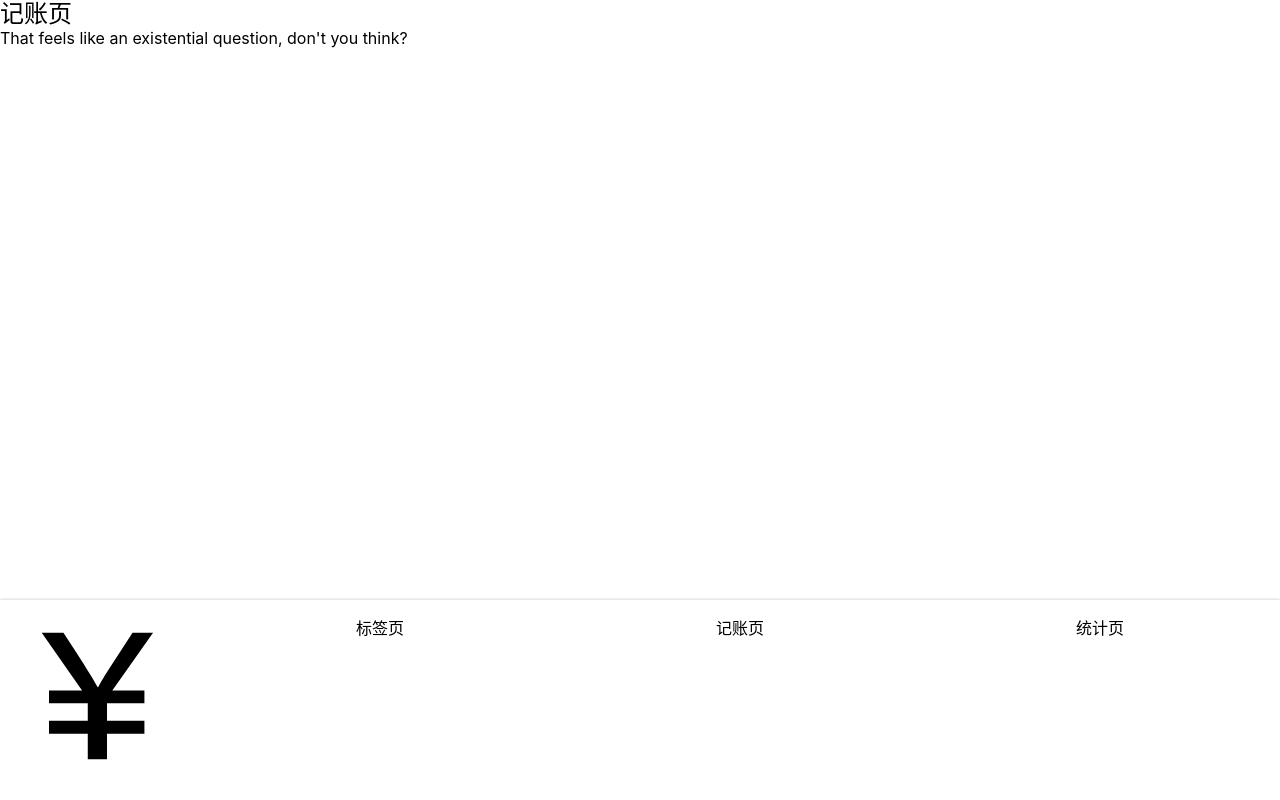
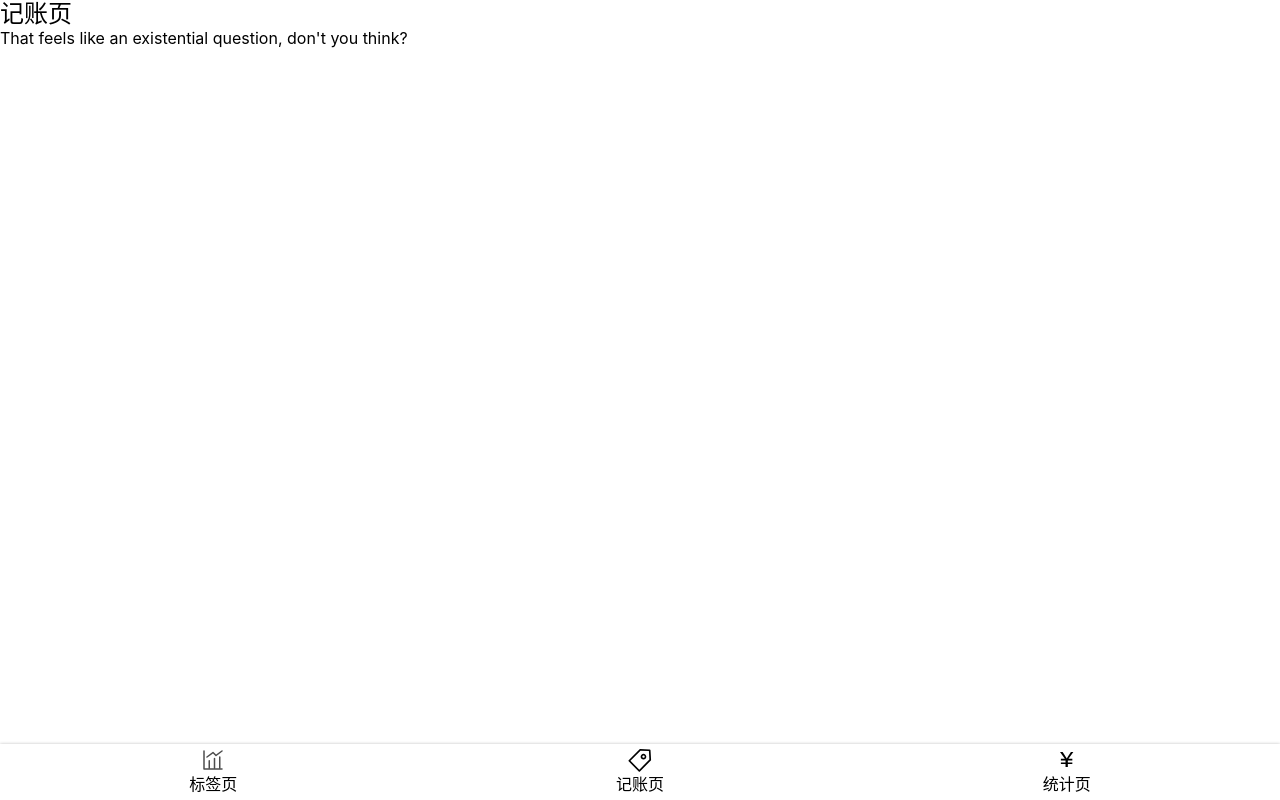
Before and after one commit to dswang2/come-up-account, a React app: page / in a window 1280 px wide. Built offline with nearby package versions, Linux system fonts and the light colour scheme.

Commit message:
从0开发React项目-9-导航栏SVG图标的使用

```diff
--- a/config/webpack.config.js
+++ b/config/webpack.config.js
@@ -352,6 +352,13 @@ module.exports = function (webpackEnv) {
           // back to the "file" loader at the end of the loader list.
           oneOf: [
             // TODO: Merge this config once `image/avif` is in the mime-db
+            {
+              test: /\.svg$/,
+              use: [
+                { loader: 'svg-sprite-loader', options: {} },
+                { loader: 'svgo-loader',options: {}}
+              ]
+            },
             // https://github.com/jshttp/mime-db
             {
               test: [/\.avif$/],
--- a/package.json
+++ b/package.json
@@ -90,7 +90,9 @@
   },
   "devDependencies": {
     "@types/react-router-dom": "^5.3.3",
-    "@types/styled-components": "^5.1.25"
+    "@types/styled-components": "^5.1.25",
+    "svg-sprite-loader": "^6.0.11",
+    "svgo-loader": "^3.0.1"
   },
   "jest": {
     "roots": [
--- a/src/App.tsx
+++ b/src/App.tsx
@@ -1,5 +1,4 @@
 import React from 'react';
-import { Link } from 'react-router-dom';
 import {
     HashRouter,
     Routes,
--- a/src/components/Nav.tsx
+++ b/src/components/Nav.tsx
@@ -1,7 +1,11 @@
 import { Link } from "react-router-dom";
 import styled from "styled-components";
 
-import money from "icons/money.svg"
+require("icons/money.svg");
+require("icons/chart.svg");
+require("icons/tag.svg");
+// import icons from "icons/money.svg"
+// console.log("ddsw", icons); // import导入svg图片的话，这个是必须的，否则就会因为TreeShaking而找不到引入的icons
 
 const NavWrapper = styled.nav`
   line-height: 24px; // 不特别设置的话，line-height等于font-size+行距，是文字实际占用尺寸，一般不直接改变标签大小，而是改变line-height
@@ -12,9 +16,17 @@ const NavWrapper = styled.nav`
     justify-content: center;
 
     > li {
-      padding: 16px;
+      padding: 4px 0;
       flex-grow: 1; // flex布局占比放大
       text-align: center; // 文字居中
+      display: flex;
+      flex-direction: column;
+      justify-content: center;
+      align-items: center;
+      .icon{
+        width: 24px;
+        height: 24px;
+      }
     }
   }
 `;
@@ -22,10 +34,25 @@ const NavWrapper = styled.nav`
 const Nav = () => {
     return (<NavWrapper>
         <ul>
-            <img src={money} alt=""/>
-            <li><Link to="/tags">标签页</Link></li>
-            <li><Link to="/money">记账页</Link></li>
-            <li><Link to="/statistics">统计页</Link></li>
+            <li>
+                <svg className={"icon"}>
+                    {/*其中money是id，就等于文件名*/}
+                    <use xlinkHref="#chart"/>
+                </svg>
+                <Link to="/tags">标签页</Link>
+            </li>
+            <li>
+                <svg className={"icon"}>
+                    {/*其中money是id，就等于文件名*/}
+                    <use xlinkHref="#tag"/>
+                </svg>
+                <Link to="/money">记账页</Link></li>
+            <li>
+                <svg className={"icon"}>
+                    {/*其中money是id，就等于文件名*/}
+                    <use xlinkHref="#money"/>
+                </svg>
+                <Link to="/statistics">统计页</Link></li>
         </ul>
     </NavWrapper>);
 }
--- a/src/index.scss
+++ b/src/index.scss
@@ -46,3 +46,7 @@ body{
   font-size: 16px;
   line-height: 1.2; // 行高，默认的是1.15，按照常规来说设置成1.2，一开始就要设置好
 }
+.icon{
+  height: 1em; // em代表一个字符
+  width: 1em; // em代表一个字符
+}
```
Also changed, not shown: 1 other file (tests, documents, lock files or other folders).
